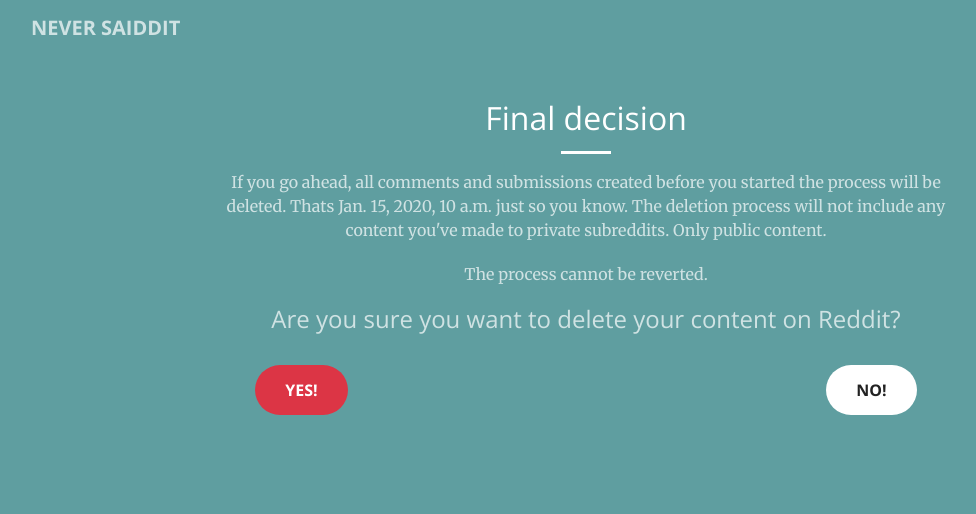
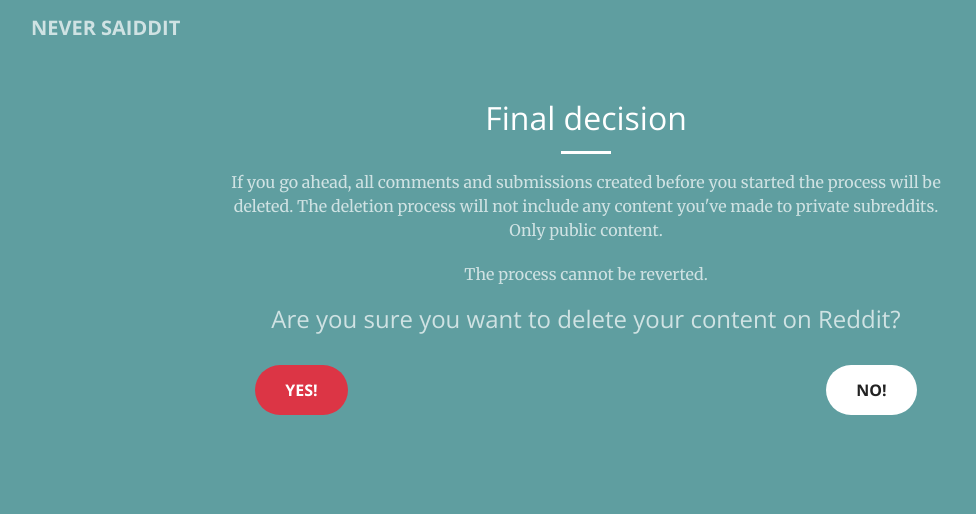
Before and after one commit to Damgaard/Never-Saiddit, a Django app: template never_saiddit/templates/pages/confirmation.html in a window 1280 px wide. Shown: the top 514 px of the page, without its empty margins (54-1030 px from the left). Run offline with Django 3.2, Linux system fonts and the light colour scheme; tables that the repository leaves empty hold one stand-in row (values such as "Sample post"); the template is opened without the code that fills it: values that come from a table or form of the project are taken from there, most other values are stand-ins (such as "Sample title", 1, 10 or a date in 2020); parts of the project's set-up code (start-up, migrations or seed data) failed here and were passed over; some libraries are stand-ins or nearby versions.

Commit message:
Move the listed start time to the destruction page

```diff
--- a/never_saiddit/templates/pages/confirmation.html
+++ b/never_saiddit/templates/pages/confirmation.html
@@ -8,9 +8,9 @@
         <h2 class="section-heading text-white">Final decision</h2>
         <hr class="light">
         <p class="text-faded">If you go ahead, all comments and submissions
-created before you started the process will be deleted. Thats
-{{ object.started }} just so you know. The deletion process will not include
-any content you've made to private subreddits. Only public content.
+created before you started the process will be deleted. The deletion process
+will not include any content you've made to private subreddits. Only public
+content.
         </p>
 
         <p class="text-faded">The process cannot be reverted.</p>
--- a/never_saiddit/templates/pages/destruction.html
+++ b/never_saiddit/templates/pages/destruction.html
@@ -7,7 +7,7 @@
       <div class="col-lg-8 mx-auto text-center">
         <h2 class="section-heading text-white">Deleting your content</h2>
         <hr class="light">
-        <p class="text-faded">Currently destroying your content.
+        <p class="text-faded">Currently destroying all your public content made before {{ job.started }}.
         </p>
 
         <ul class="list-group">
```
